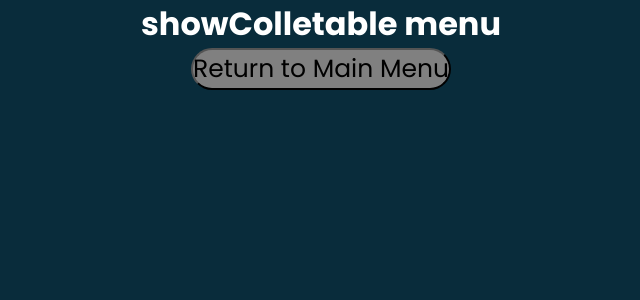
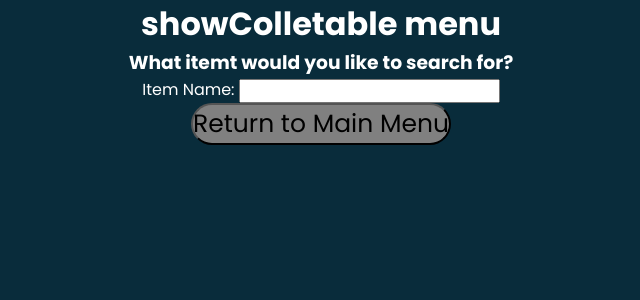
Before and after one commit to NathanBaker5901/3444-Group-7, a Flask app: page /show_collectable in a window 1280 px wide. Shown: the part 90-390 px from the top of the page, without its empty margins (319-959 px from the left). Run offline with Flask 3, Linux system fonts and the light colour scheme.

```diff
--- a/Templates/showColletable.html
+++ b/Templates/showColletable.html
@@ -25,7 +25,13 @@
 </head>
 <body>
     <h1> showColletable menu </h1>
-
+    <h3>What itemt would you like to search for?</h3>
+    <!-- Adding the buttons for website-->
+    <div>
+        <label for="item_name"> Item Name: </label>
+        <input type="search" id="item_name" name="item_name" reqiuired>
+    </div>
+    <!--Button to go into the menu-->
     <a href="{{ url_for('mainMenu') }}">
         <button style="font-size:25px; background-color: grey; border-radius: 25px;">
         Return to Main Menu
```
